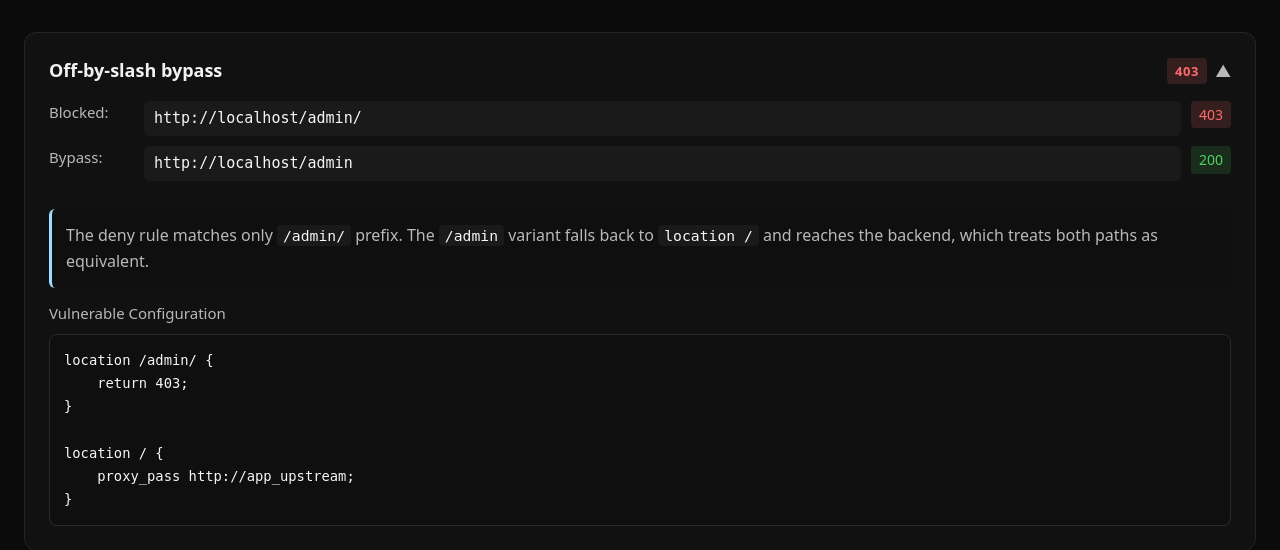
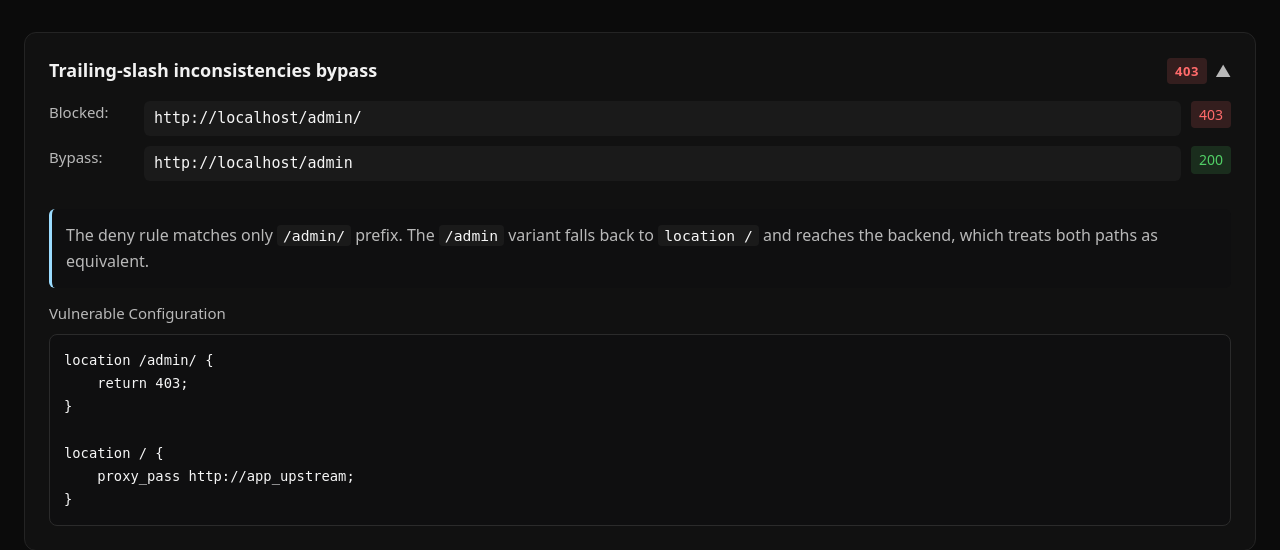
Before and after one commit to Uglybeard/FBps-lab, a Flask app: template app/templates/index.html in a window 1280 px wide. Shown: the part 339-889 px from the top of the page. Run offline with Flask 3, Linux system fonts and the light colour scheme; the template is opened without the code that fills it, so the values that code supplies are empty.

Commit message:
Fixed terminology

```diff
--- a/app/templates/index.html
+++ b/app/templates/index.html
@@ -41,10 +41,10 @@
     </div>
 
     <div class="grid">
-      <!-- Card 1: Off-by-slash -->
+      <!-- Card 1: Trailing-slash inconsistencies -->
       <div class="card">
         <div class="card-header" onclick="this.parentElement.classList.toggle('expanded')">
-          <h3>Off-by-slash bypass</h3>
+          <h3>Trailing-slash inconsistencies bypass</h3>
           <div style="display: flex; align-items: center; gap: 8px;">
             <span class="card-badge badge-403">403</span>
             <span class="toggle-icon">▼</span>
```
